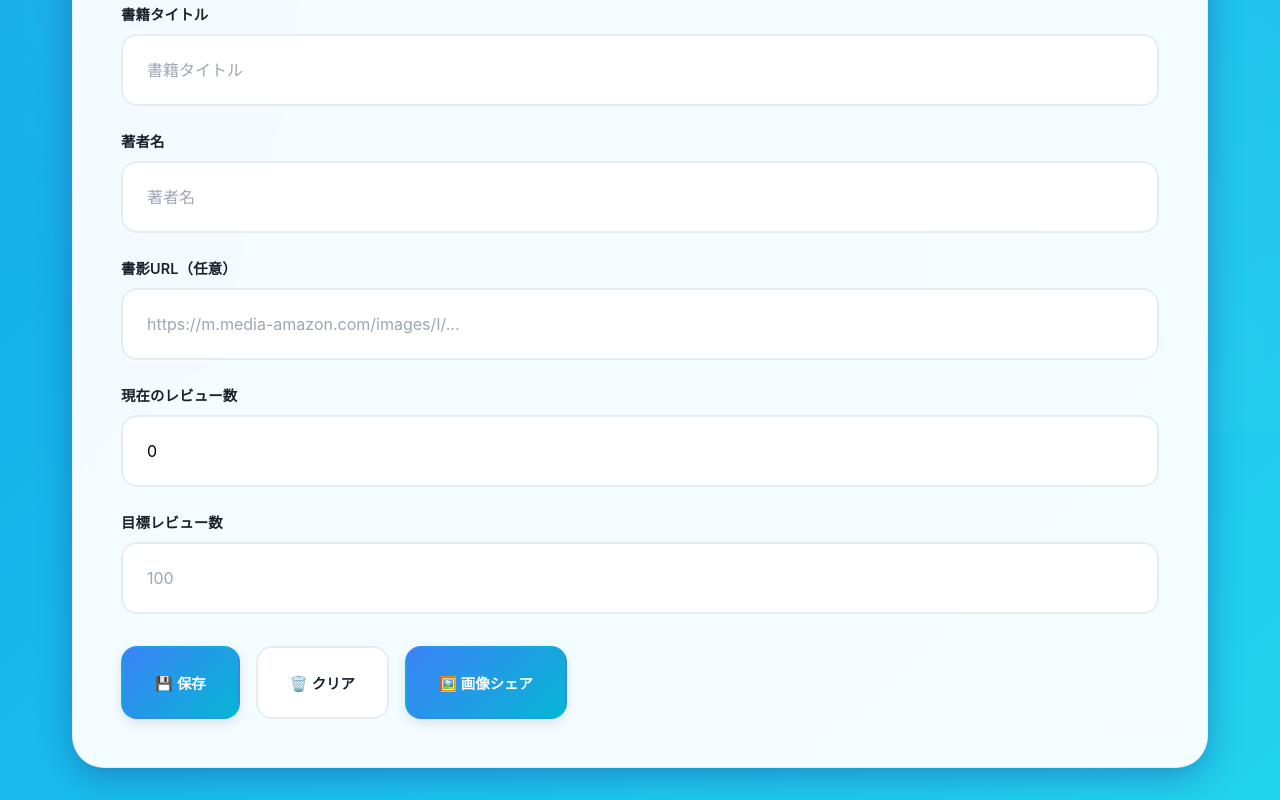
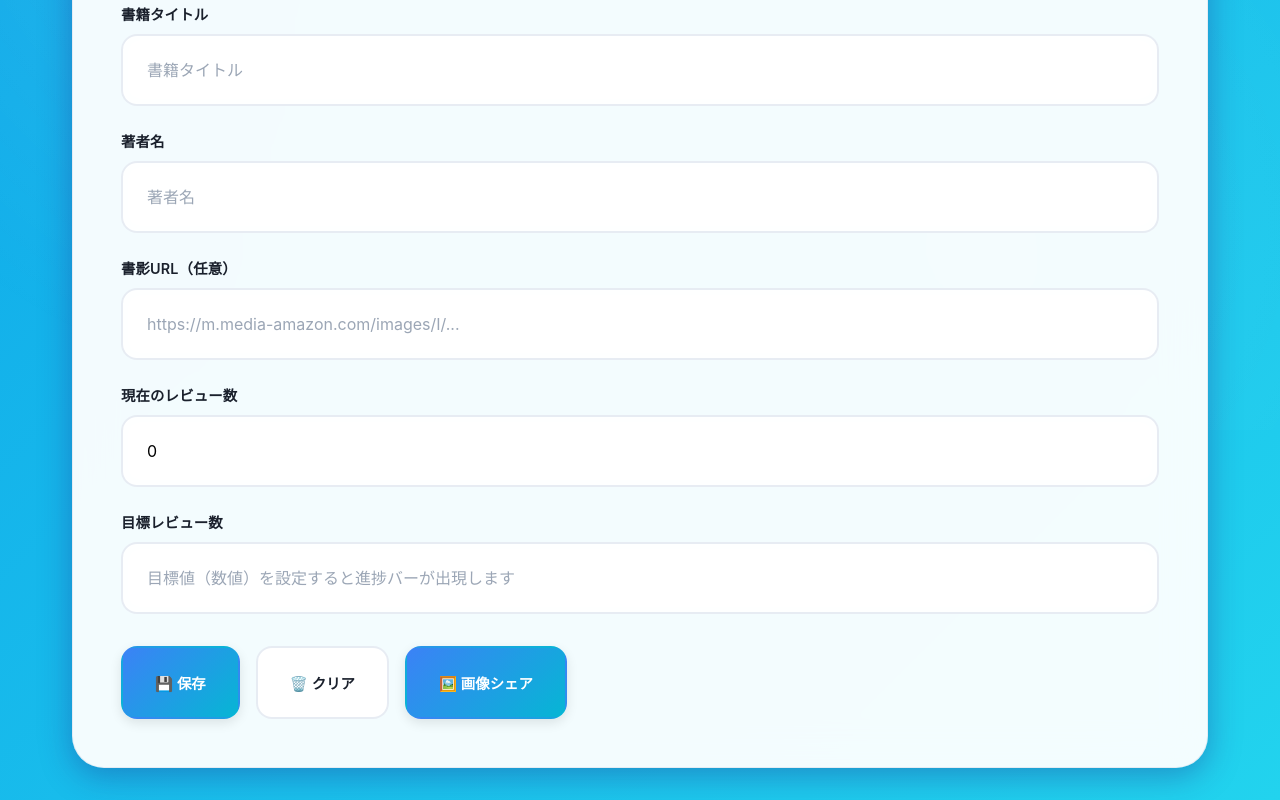
Before and after one commit to makionakatsu/KindleReviewMeter, a plain HTML site: page index.html in a window 1280 px wide. Shown: the part 370-1170 px from the top of the page. Drawn offline with Linux system fonts and the light colour scheme.

Commit message:
プレースホルダー更新: 目標レビュー数のplaceholderを『目標値（数値）を設定すると進捗バーが出現します』に変更

```diff
--- a/index.html
+++ b/index.html
@@ -1028,7 +1028,7 @@
 
           <div class="form-group">
             <label for="targetReviews">目標レビュー数</label>
-            <input type="number" id="targetReviews" min="1" placeholder="100">
+            <input type="number" id="targetReviews" min="1" placeholder="目標値（数値）を設定すると進捗バーが出現します">
           </div>
         </div>
 
```
